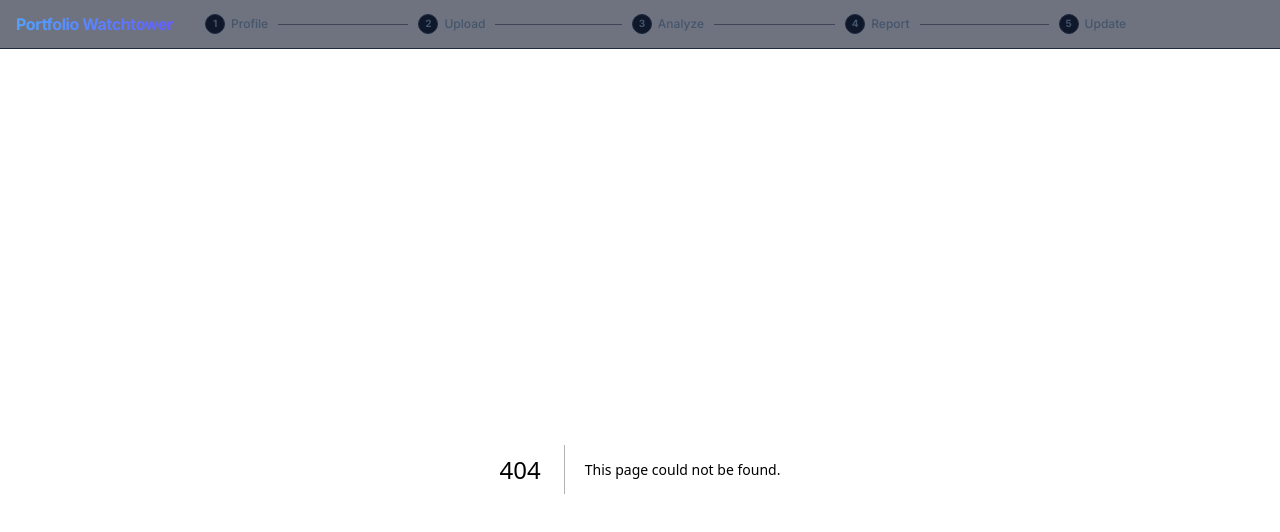
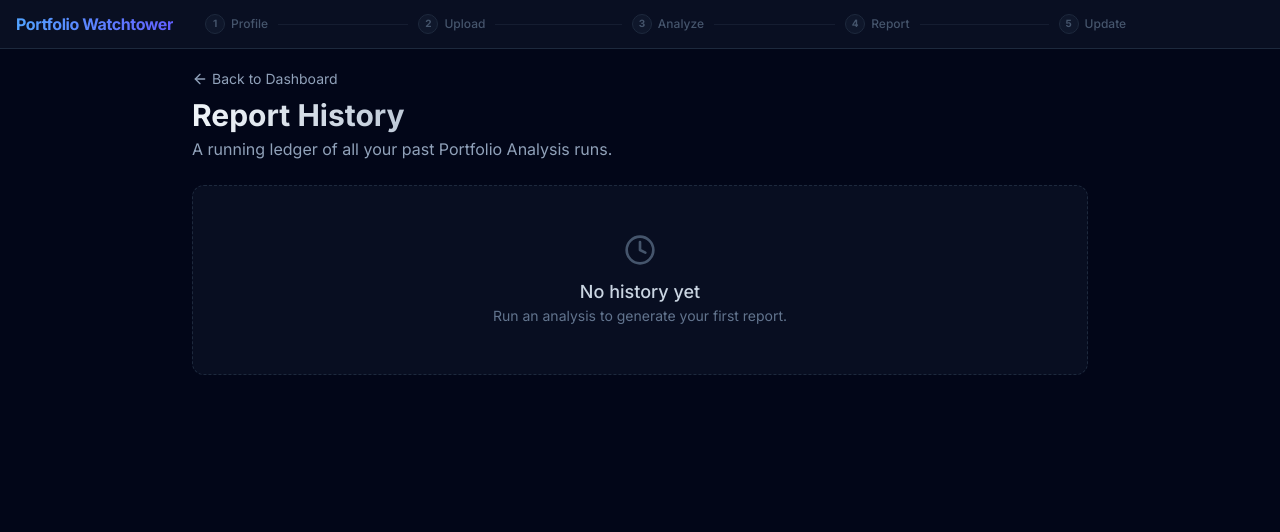
Before and after one commit to ljonasch/portfolio-watchtower, a Next.js app: page /history in a window 1280 px wide. Before the commit this address had no page. Shown: the top 532 px of the page. Built offline with nearby package versions, Linux system fonts and the light colour scheme; no server answers; the database is empty.

Commit message:
feat: added historical AI report ledger UI

```diff
--- /dev/null
+++ b/src/app/history/page.tsx
@@ -0,0 +1,113 @@
+import { prisma } from "@/lib/prisma";
+const ALERT_COLORS = { none: "#22c55e", low: "#84cc16", medium: "#f59e0b", high: "#f97316", urgent: "#ef4444" } as const;
+const ALERT_LABELS = { none: "Stable", low: "Minor Changes", medium: "Attention Needed", high: "Action Required", urgent: "Urgent" } as const;
+import Link from "next/link";
+import { ArrowLeft, Clock, Activity, FileText } from "lucide-react";
+
+export const dynamic = "force-dynamic";
+
+export default async function HistoryPage() {
+  const reports = await prisma.portfolioReport.findMany({
+    orderBy: { createdAt: "desc" },
+    take: 50,
+    include: {
+      analysisRun: true,
+      snapshot: {
+        include: {
+          holdings: true,
+        },
+      },
+    },
+  });
+
+  return (
+    <div className="max-w-4xl mx-auto space-y-6">
+      <div className="flex items-center justify-between">
+        <div>
+          <Link href="/" className="inline-flex items-center text-sm text-slate-400 hover:text-slate-200 mb-2 transition-colors">
+            <ArrowLeft className="w-4 h-4 mr-1" /> Back to Dashboard
+          </Link>
+          <h1 className="text-3xl font-bold bg-gradient-to-r from-slate-100 to-slate-400 bg-clip-text text-transparent">
+            Report History
+          </h1>
+          <p className="text-slate-400 mt-1">A running ledger of all your past Portfolio Analysis runs.</p>
+        </div>
+      </div>
+
+      <div className="space-y-4">
+        {reports.length === 0 ? (
+          <div className="text-center py-12 rounded-xl border border-dashed border-slate-800 bg-slate-900/50">
+            <Clock className="w-8 h-8 text-slate-600 mx-auto mb-3" />
+            <h3 className="text-lg font-medium text-slate-300">No history yet</h3>
+            <p className="text-sm text-slate-500">Run an analysis to generate your first report.</p>
+          </div>
+        ) : (
+          reports.map((report) => {
+            const dateStr = report.createdAt.toLocaleDateString(undefined, {
+              weekday: "short",
+              month: "short",
+              day: "numeric",
+              year: "numeric",
+              hour: "numeric",
+              minute: "2-digit",
+            });
+            const holdingsCount = report.snapshot?.holdings?.length ?? 0;
+            const alertLevel = report.analysisRun?.alertLevel ?? "none";
+            const color = ALERT_COLORS[alertLevel as keyof typeof ALERT_COLORS] || "#64748b";
+            const label = ALERT_LABELS[alertLevel as keyof typeof ALERT_LABELS] || "Unknown";
+
+            return (
+              <Link
+                href={`/report/${report.id}`}
+                key={report.id}
+                className="group block rounded-xl border border-slate-800 bg-slate-900/60 p-5 hover:bg-slate-800/80 hover:border-slate-700 transition-all"
+              >
+                <div className="flex flex-col sm:flex-row gap-4 justify-between items-start">
+
+                  {/* Left Side: Context */}
+                  <div className="flex-1 space-y-2">
+                    <div className="flex items-center gap-3">
+                      <div className="flex items-center gap-1.5 text-sm font-medium text-slate-200">
+                        <Clock className="w-4 h-4 text-slate-500" />
+                        {dateStr}
+                      </div>
+                      <span className="px-2 py-0.5 rounded text-[10px] font-bold uppercase tracking-wider bg-slate-800 text-slate-400 border border-slate-700 hidden sm:inline-block">
+                        {report.analysisRun?.triggerType || "manual"} check
+                      </span>
+                    </div>
+
+                    <p className="text-sm text-slate-400 line-clamp-2 pr-4 leading-relaxed">
+                      {report.summary || "No AI summary available for this legacy report."}
+                    </p>
+
+                    <div className="flex items-center gap-4 text-xs font-medium mt-3">
+                      <div className="flex items-center gap-1.5 text-slate-500">
+                        <Activity className="w-3.5 h-3.5" />
+                        {holdingsCount} Position{holdingsCount !== 1 ? "s" : ""}
+                      </div>
+                    </div>
+                  </div>
+
+                  {/* Right Side: Alert status & Action */}
+                  <div className="flex flex-row sm:flex-col items-center sm:items-end justify-between w-full sm:w-auto mt-2 sm:mt-0 gap-3">
+                    <div
+                      className="px-2.5 py-1 rounded-full text-xs font-bold border whitespace-nowrap"
+                      style={{ color, backgroundColor: `${color}15`, borderColor: `${color}40` }}
+                    >
+                      {label}
+                    </div>
+
+                    <div className="flex items-center gap-1.5 text-sm font-semibold text-blue-400 opacity-0 group-hover:opacity-100 transition-opacity">
+                      View Report <ArrowLeft className="w-4 h-4 rotate-180" />
+                    </div>
+                  </div>
+
+                </div>
+              </Link>
+            );
+          })
+        )}
+      </div>
+    </div>
+  );
+}
--- a/src/app/page.tsx
+++ b/src/app/page.tsx
@@ -1,6 +1,6 @@
 import { prisma } from "@/lib/prisma";
 import Link from "next/link";
-import { Upload, Play, ShieldAlert, BadgeCheck, Settings, ArrowRight, BookOpen, Bell, Download, Clock, TrendingUp, TrendingDown, Minus, AlertCircle } from "lucide-react";
+import { Upload, Play, ShieldAlert, BadgeCheck, Settings, ArrowRight, BookOpen, Bell, Download, Clock, TrendingUp, TrendingDown, Minus, AlertCircle, History } from "lucide-react";
 import { MissingInfoGate } from "@/components/MissingInfoGate";
 import { DebugPanel } from "@/components/DebugPanel";
 import { WeightChart } from "@/components/WeightChart";
@@ -100,6 +100,9 @@ export default async function Dashboard() {
           </p>
         </div>
         <div className="flex gap-3 flex-wrap">
+          <Link href="/history" className="inline-flex items-center gap-2 rounded-lg text-sm font-medium border border-slate-700 bg-transparent hover:bg-slate-800 text-slate-100 h-9 px-4 transition-colors">
+            <History className="h-4 w-4" /> History
+          </Link>
           {latestSnapshot && (
             <Link href="/report/generate" className="inline-flex items-center gap-2 rounded-lg text-sm font-medium bg-blue-600 text-white hover:bg-blue-500 h-9 px-4 transition-colors">
               <Play className="h-4 w-4" /> Run Analysis
```
Also changed, not shown: 1 other file (tests, documents, lock files or other folders).
